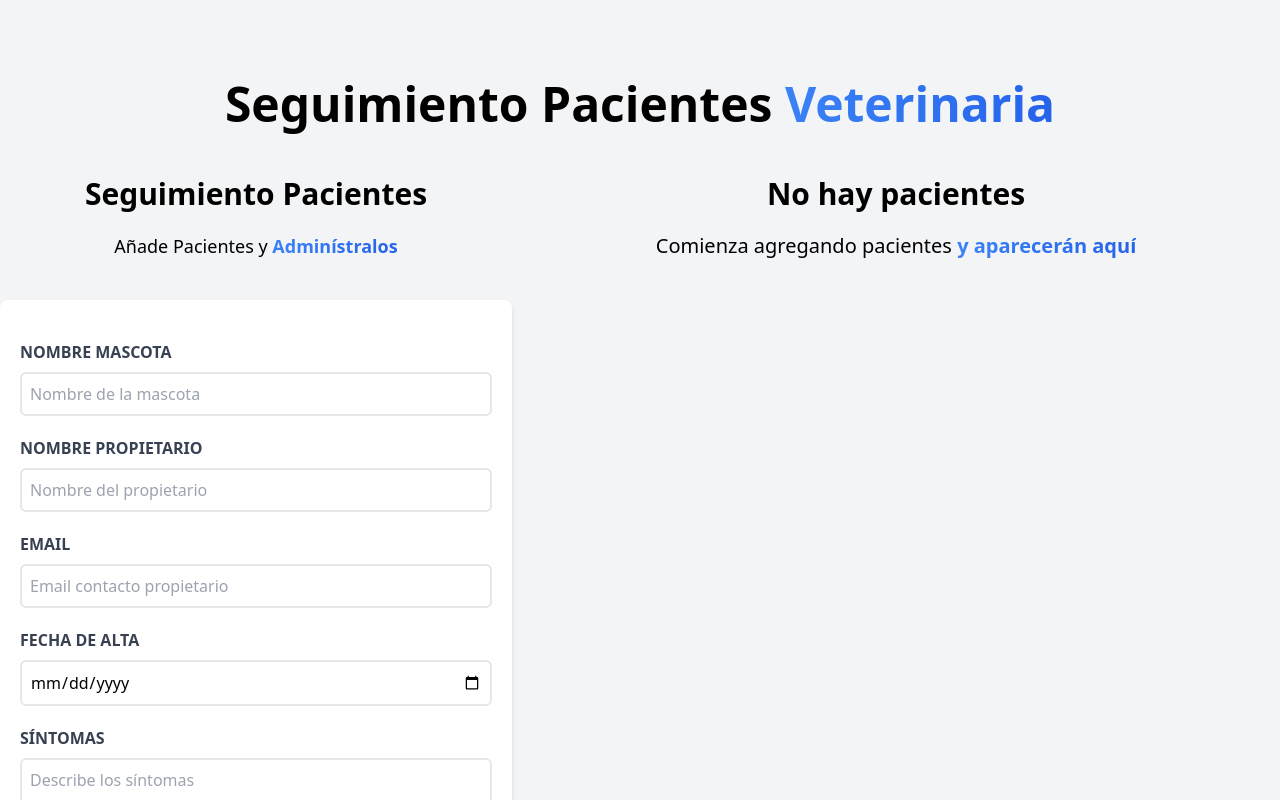
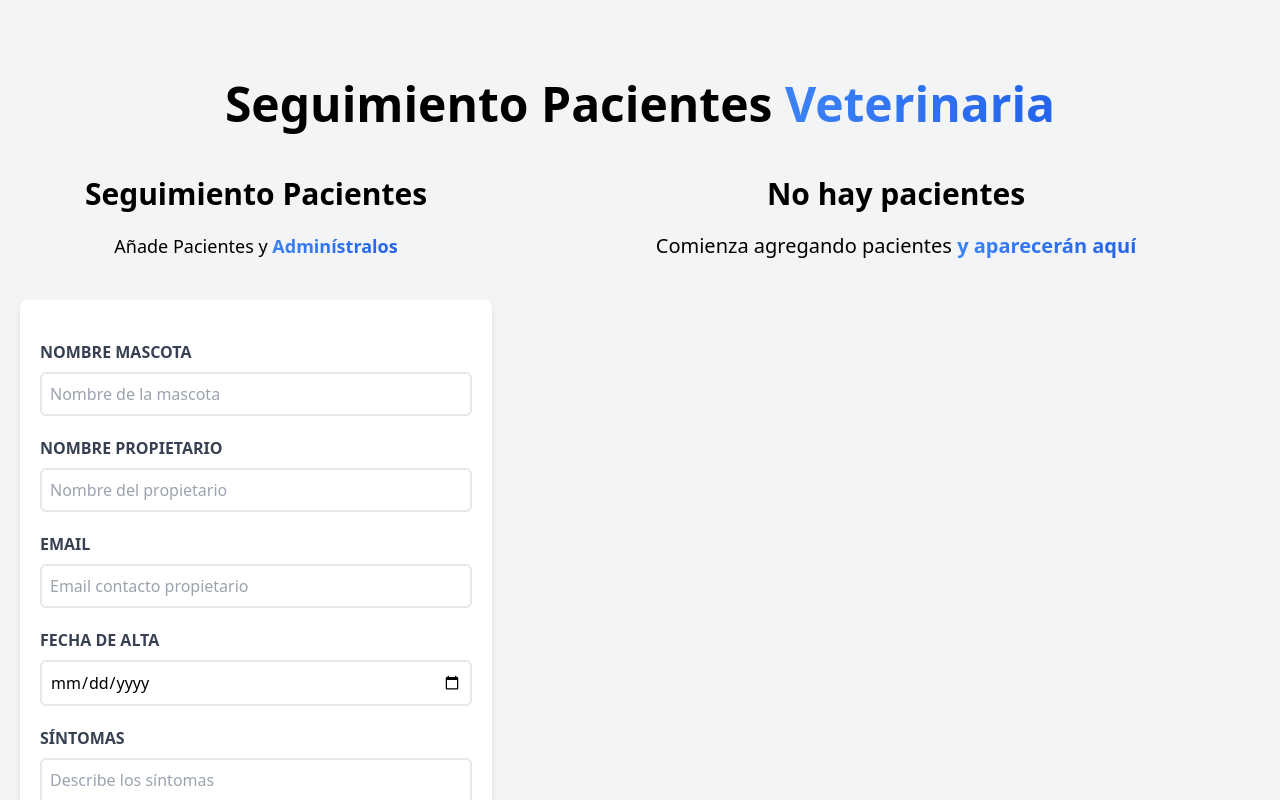
Before and after one commit to acarmonabelmonte/react-patient-manager, a React (Vite) app: page / in a window 1280 px wide. Shown: the top 800 px of the page. Built offline with nearby package versions, Linux system fonts and the light colour scheme.

Commit message:
💄 updated styles

```diff
--- a/src/components/PatientForm.jsx
+++ b/src/components/PatientForm.jsx
@@ -81,7 +81,7 @@ const PatientForm = ({ patients, setPatients, patient, setPatient }) => {
       </p>
       <form
         onSubmit={handleSubmit}
-        className="bg-white shadow-md rounded-lg py-10 px-5 mb-10"
+        className="mx-5 bg-white shadow-md rounded-lg py-10 px-5 mb-10"
       >
         {error && <FormError message="Todos los campos son obligatorios" />}
         <div className="mb-5">
```
